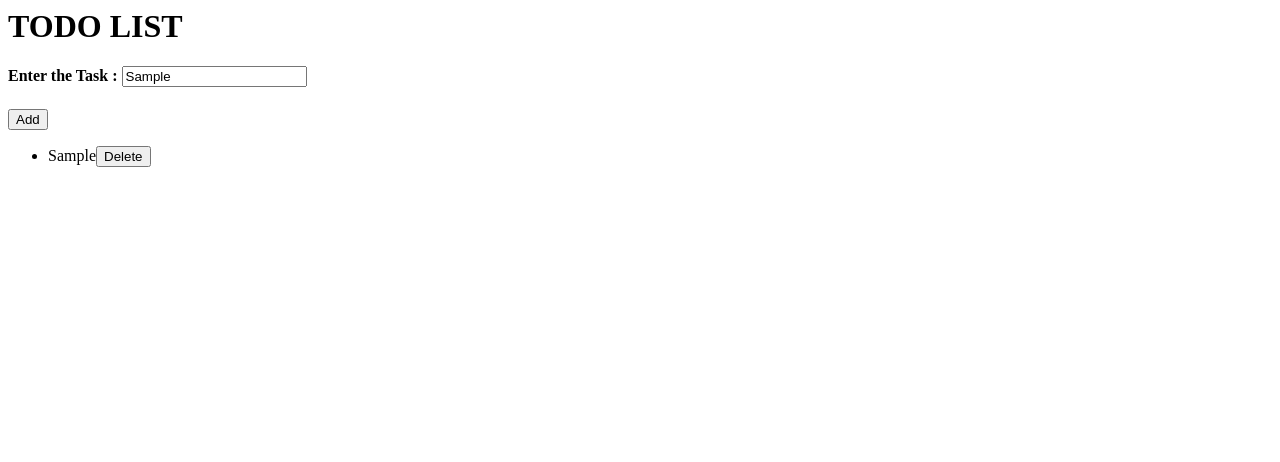
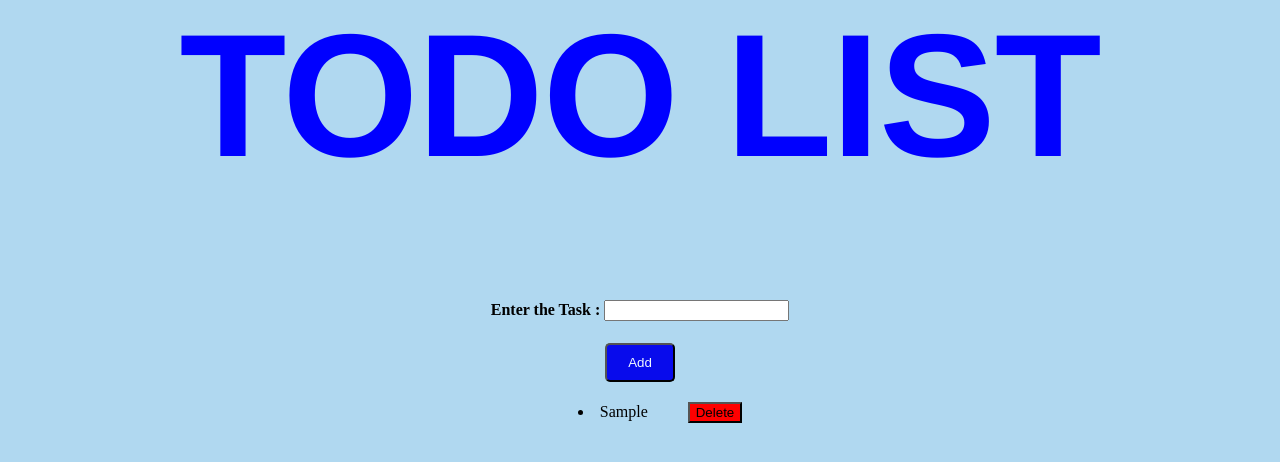
Before and after one commit to DineshSDSD/To-Do-List, a plain HTML site: page Index.html in a window 1280 px wide. Both pictures are taken after typing "Sample" into the empty fields and a click on the button "Add". Drawn offline with Linux system fonts and the light colour scheme.

Commit message:
Last commit
All functionalities and codes

```diff
--- a/Index.html
+++ b/Index.html
@@ -1,39 +1,8 @@
 <html>
     <head>
         <title>TODO LIST</title>
-        <script>
-            var index=1;
-            function Add(){
-                var list=document.createElement("li");
-                list.setAttribute("id","item");
-                var text=document.createTextNode(document.getElementById("tasks").value);
-                if(document.getElementById("tasks").value === ""){
-                    alert("Please enter any Task!!!");
-                }
-                else{
-                    var radio=document.createElement("input");
-                    list.appendChild(text);
-                    var close=document.createElement("input");
-                    close.setAttribute("type","button");
-                    close.setAttribute("value","Delete");
-                    close.setAttribute("id","id"+index);
-                    close.setAttribute("onclick","Delete(id"+index+")");
-                    close.className="delete";
-                    list.appendChild(close);
-                    document.getElementById("ulist").appendChild(list);
-                    index+=1;
-                }
-            }
-            function Delete(x){
-                var a=document.getElementsByClassName("delete");
-                for(i=0;i<a.length;i++){
-                    if(a[i].id===x.id){
-                        var a=a[i].parentElement;
-                        a.style.display="none";
-                    }
-                }
-            }
-        </script>
+        <script src="script.js"></script>
+        <link rel="stylesheet" href="style.css">
     </head>
     <body>
         <h1>TODO LIST</h1>
--- /dev/null
+++ b/script.js
@@ -0,0 +1,31 @@
+var index=1;
+function Add(){
+    var list=document.createElement("li");
+    list.setAttribute("id","item");
+    var text=document.createTextNode(document.getElementById("tasks").value);
+    if(document.getElementById("tasks").value === ""){
+        alert("Please enter any Task!!!");
+    }
+    else{
+        list.appendChild(text);
+        var close=document.createElement("input");
+        close.setAttribute("type","button");
+        close.setAttribute("value","Delete");
+        close.setAttribute("id","id"+index);
+        close.setAttribute("onclick","Delete(id"+index+")");
+        close.className="delete";
+        list.appendChild(close);
+        document.getElementById("ulist").appendChild(list);
+        index+=1;
+        document.getElementById("tasks").value="";
+    }
+}
+function Delete(x){
+    var a=document.getElementsByClassName("delete");
+    for(i=0;i<a.length;i++){
+        if(a[i].id==x.id){
+            var a=a[i].parentElement;
+            a.style.display="none";
+        }
+    }
+}
--- /dev/null
+++ b/style.css
@@ -0,0 +1,27 @@
+body{
+    background-color:  rgb(176, 216, 240);
+    text-align: center;
+}
+h1 { color: #111; font-family: 'Helvetica Neue', sans-serif; font-size: 175px; font-weight: bold; letter-spacing: -1px; line-height: 1; text-align: center;
+background-color: rgb(176, 216, 240);
+color: blue;}
+
+button{
+    background-color: rgb(8, 11, 236);
+    border-radius: 5px;
+    color: aliceblue;
+    padding: 10px;
+    width: 70px;
+}
+ul {
+    text-align: center;
+    list-style-position: inside;
+}
+li{
+    margin-top: 20px;
+}
+input[Type="button"]{
+    text-align: center;
+    background-color: red;
+    margin-left: 40px;
+}
```
